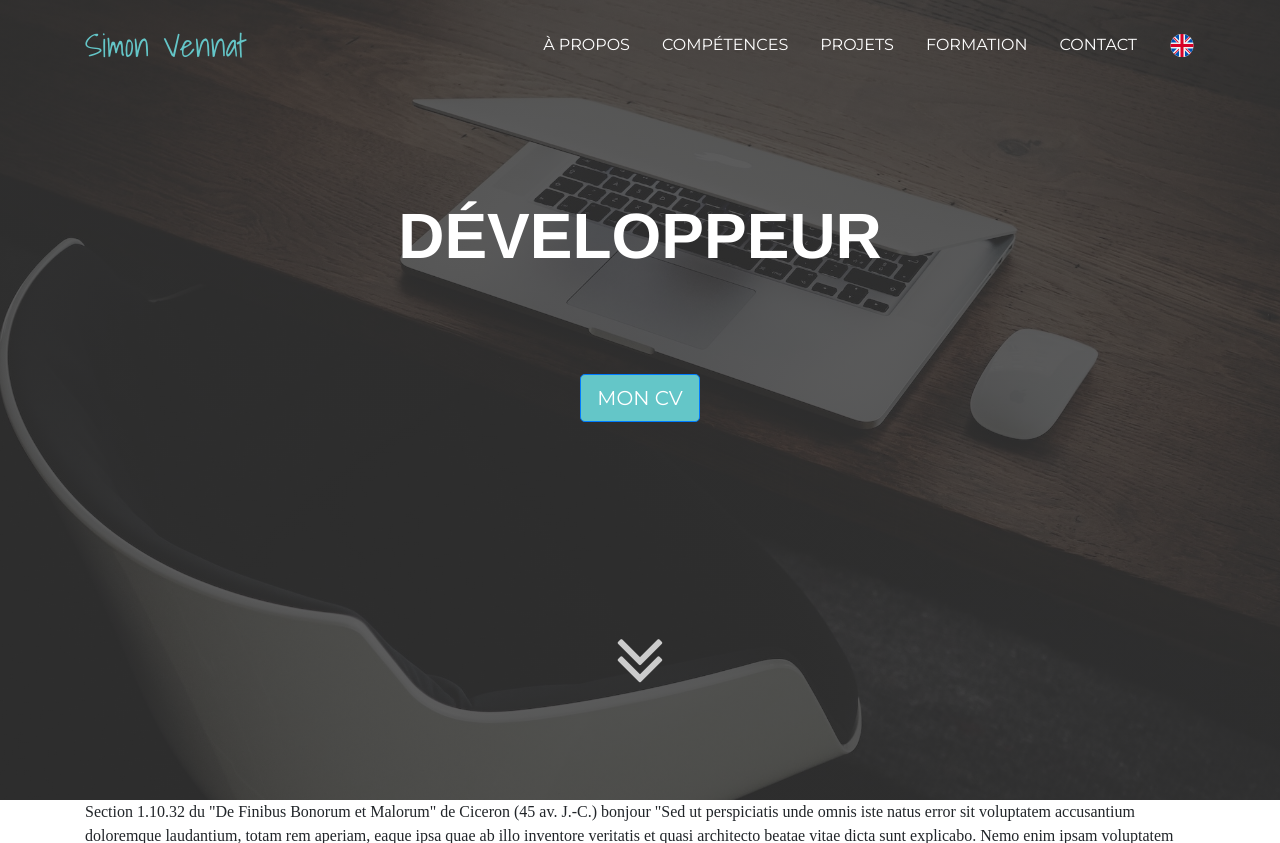
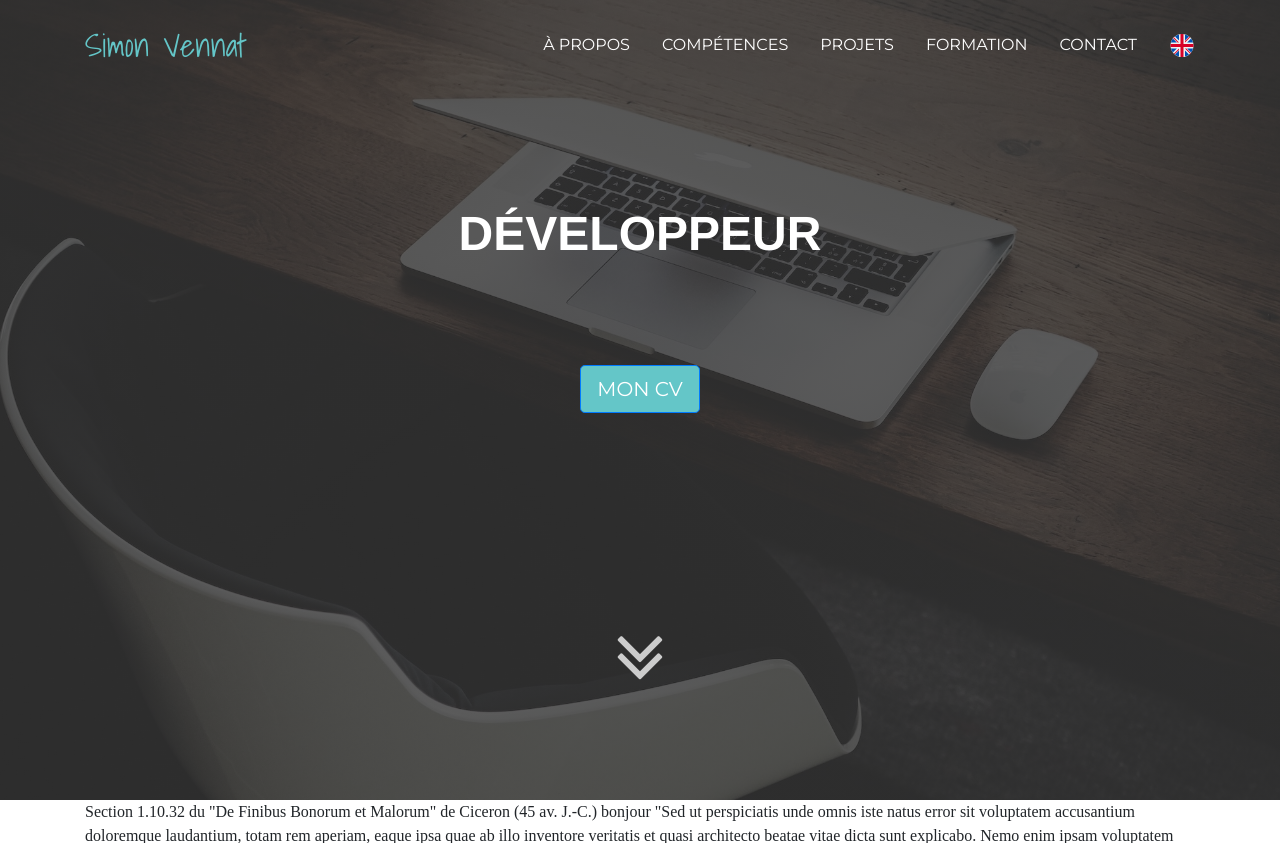
Before and after one commit to simven/simven.github.io, a PHP site: page / in a window 1280 px wide. Shown: the top 843 px of the page. Run offline with PHP 8.4, Linux system fonts and the light colour scheme; some libraries are stand-ins or nearby versions; some web fonts are replaced.

Commit message:
Add files via upload

```diff
--- a/css/style.css
+++ b/css/style.css
@@ -27,7 +27,6 @@ body {
 
 h1 {
   font-family: "Helvetica";
-  font-size: 4rem;
 }
 
 header, body, html {
@@ -42,6 +41,12 @@ header, body, html {
   background-position: center;
   background-repeat: no-repeat;
   background-attachment: scroll;
+}
+
+@media (min-width: 768px) {
+  .head h1 {
+    font-size: 3rem;
+  }
 }
 
 #scrollUp {
@@ -59,11 +64,6 @@ header, body, html {
 .fa-chevron-up:hover {
   color: #64C6C8;
   text-decoration: none;
-}
-
-.head {
-  width: 100%;
-  height: 100%;
 }
 
 .loader {
--- a/css/style.scss
+++ b/css/style.scss
@@ -37,7 +37,6 @@ body{
 
 h1{
   font-family: "Helvetica";
-  font-size: 4rem;
 }
 
 header, body, html {
@@ -51,6 +50,12 @@ header, body, html {
   background-position: center;
   background-repeat: no-repeat;
   background-attachment: scroll;
+
+  @include media-breakpoint-up(md){
+    h1{
+      font-size: 3rem;
+    }
+  }
 }
 
 #scrollUp {
@@ -69,10 +74,6 @@ header, body, html {
   }
 }
 
-.head {
-  width: 100%;
-  height: 100%;
-}
 
 .loader {
   visibility: hidden;
```
Also changed, not shown: 1 other file.
